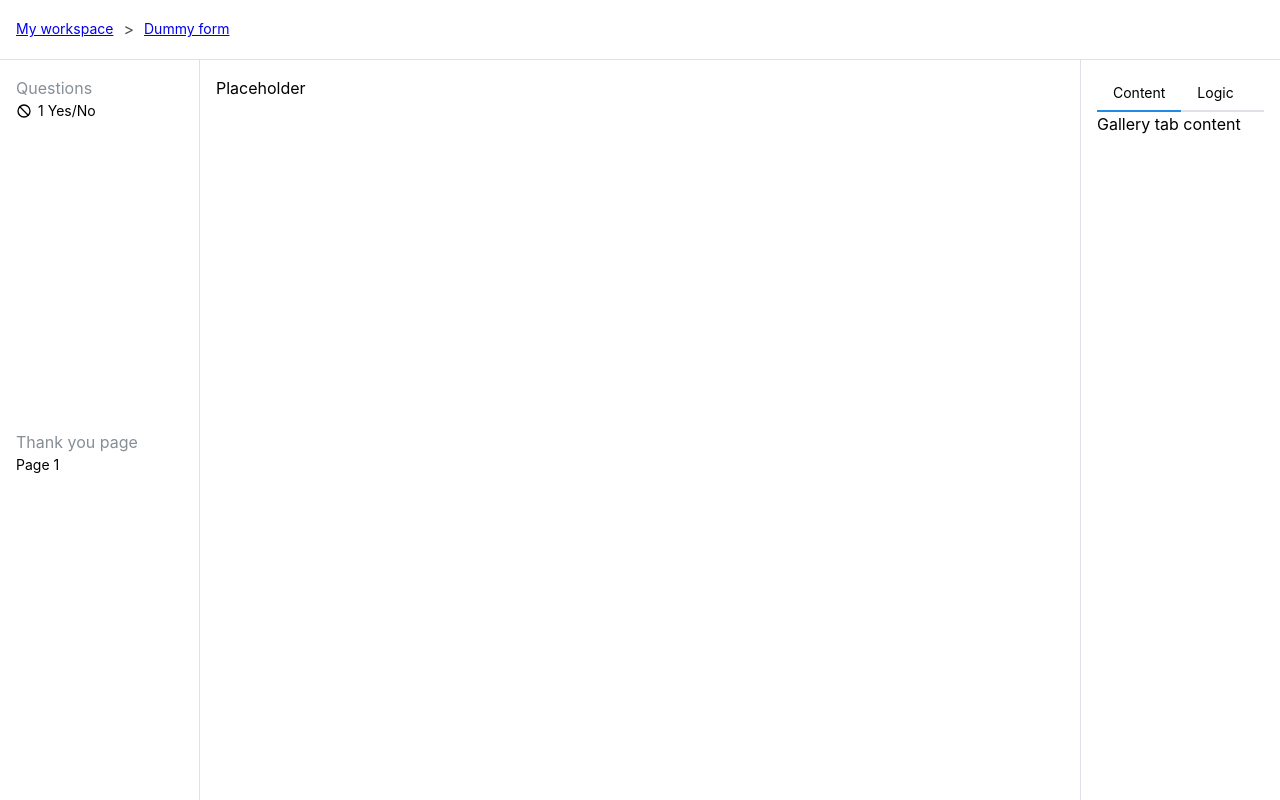
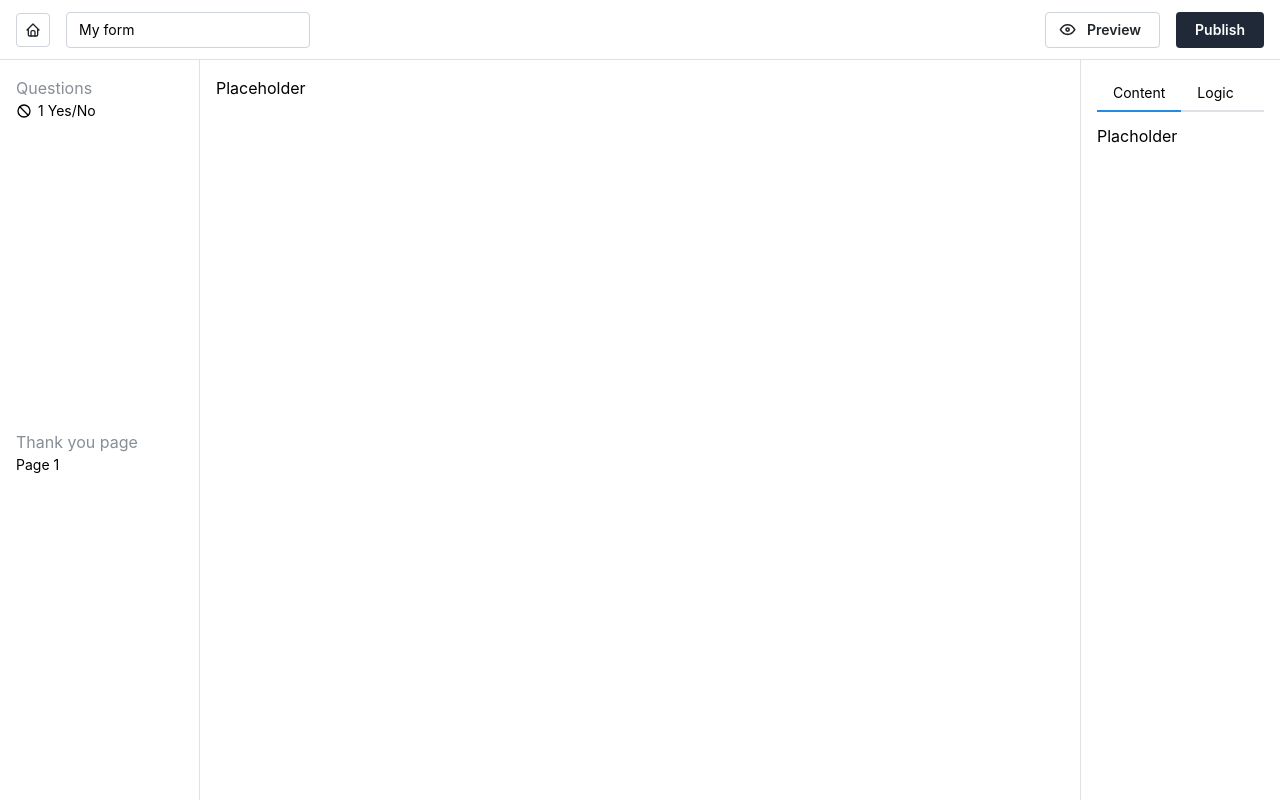
Before and after one commit to ViktorZhurbin/forms--app, a React (Vite) app: page /forms/1/create in a window 1280 px wide. Built offline with nearby package versions, Linux system fonts and the light colour scheme.

Commit message:
update Builder layout

```diff
--- a/src/pages/Builder/Builder.tsx
+++ b/src/pages/Builder/Builder.tsx
@@ -1,24 +1,20 @@
 import {
+	ActionIcon,
 	AppShell,
-	Breadcrumbs,
+	Button,
 	Group,
 	ScrollArea,
 	Tabs,
 	Text,
+	TextInput,
+	Tooltip,
 } from "@mantine/core";
-import { IconBan } from "@tabler/icons-react";
-import { Link } from "wouter";
-
-const breadcrumbs = [
-	{ title: "My workspace", href: "/" },
-	{ title: "Dummy form", href: "/forms/1/create" },
-].map((item) => (
-	<Link href={item.href} key={item.href}>
-		<Text size="sm">{item.title}</Text>
-	</Link>
-));
+import { IconBan, IconEye, IconHome } from "@tabler/icons-react";
+import { useLocation } from "wouter";
 
 export const Builder = () => {
+	const [_, setLocation] = useLocation();
+
 	return (
 		<AppShell
 			header={{ height: 60 }}
@@ -35,8 +31,42 @@ export const Builder = () => {
 			padding="md"
 		>
 			<AppShell.Header>
-				<Group h="100%" px="md">
-					<Breadcrumbs separator=">">{breadcrumbs}</Breadcrumbs>
+				<Group h="100%" px="md" justify="space-between">
+					<Group>
+						<Tooltip withArrow label="Home">
+							<ActionIcon
+								variant="default"
+								size="lg"
+								onClick={() => {
+									setLocation("/");
+								}}
+							>
+								<IconHome />
+							</ActionIcon>
+						</Tooltip>
+						<TextInput pointer defaultValue="My form" size="sm" />
+					</Group>
+					<Group>
+						<Button
+							variant="default"
+							color="#6b7280"
+							leftSection={
+								<IconEye style={{ width: "1.2rem", height: "1.2rem" }} />
+							}
+							onClick={() => {
+								setLocation("/forms/1/preview");
+							}}
+						>
+							Preview
+						</Button>
+						<Tooltip
+							withArrow
+							arrowSize={6}
+							label="Make your changes visible to the world"
+						>
+							<Button color="rgb(31, 41, 55)">Publish</Button>
+						</Tooltip>
+					</Group>
 				</Group>
 			</AppShell.Header>
 
@@ -60,14 +90,14 @@ export const Builder = () => {
 
 			<AppShell.Aside p="md">
 				<Tabs defaultValue="content" variant="default" radius="md">
-					<Tabs.List>
+					<Tabs.List mb={12}>
 						<Tabs.Tab value="content">Content</Tabs.Tab>
 						<Tabs.Tab value="logic">Logic</Tabs.Tab>
 					</Tabs.List>
 
-					<Tabs.Panel value="content">Gallery tab content</Tabs.Panel>
+					<Tabs.Panel value="content">Placholder</Tabs.Panel>
 
-					<Tabs.Panel value="logic">Logic tab content</Tabs.Panel>
+					<Tabs.Panel value="logic">Another Placholder</Tabs.Panel>
 				</Tabs>
 			</AppShell.Aside>
 		</AppShell>
```
